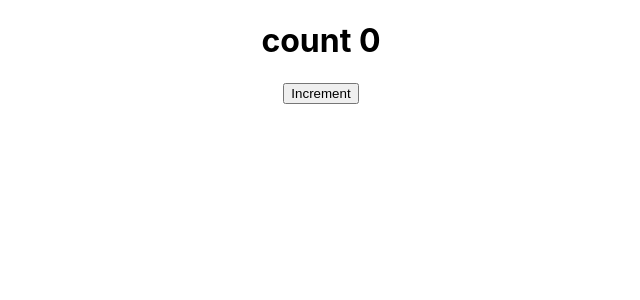
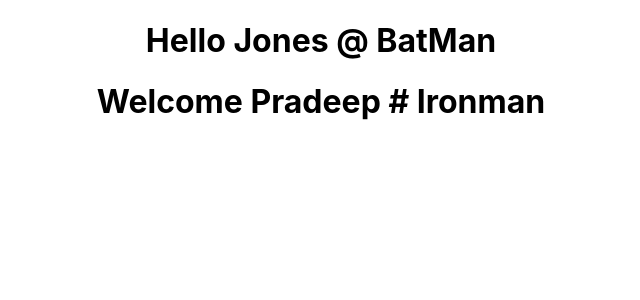
Before and after one commit to Pradeep712/React, a React (Create React App) app in the folder hello-world/: page / in a window 1280 px wide. Shown: the top 300 px of the page, without its empty margins (319-959 px from the left). Built offline with nearby package versions, Linux system fonts and the light colour scheme.

Commit message:
Step 9 Props and State Management

```diff
--- a/hello-world/src/App.js
+++ b/hello-world/src/App.js
@@ -50,14 +50,27 @@
 //   }
 // }
 
-class App extends Component {
-  render() {
+//setState Co
+// class App extends Component {
+//   render() {
+//     return (
+//       <div className="App">
+//         <Counter />
+//       </div>
+//     );
+//   }
+// }
+
+class App extends Component{
+  render(){
     return (
-      <div className="App">
-        <Counter />
+     <div className="App">
+        <Greet name='Jones' heroName='BatMan'>
+        </Greet>
+        <Welcome name='Pradeep' heroName='Ironman'>
+        </Welcome>
       </div>
-    );
+    )
   }
 }
-
 export default App;
--- a/hello-world/src/component/Greet.js
+++ b/hello-world/src/component/Greet.js
@@ -10,12 +10,22 @@
 // export const Greet = () => <h1>Hello Pradeep</h1>
 
 //Stateless props
-export const Greet = (props) =>{
-    console.log(props)
+// export const Greet = (props) =>{
+//     console.log(props)
+//     return (
+//     <div>
+//         <h1>Hello {props.name} @ {props.heroName}</h1>
+//         {props.children}
+//     </div>
+//     )
+// }
+
+//Destructuring parameters
+export const Greet = (props)=>{
+    const {name,heroName } = props
     return (
-    <div>
-        <h1>Hello {props.name} @ {props.heroName}</h1>
-        {props.children}
-    </div>
+        <div>
+            <h1>Hello {name} @ {heroName}</h1>
+        </div>
     )
 }
--- a/hello-world/src/component/Welcome.js
+++ b/hello-world/src/component/Welcome.js
@@ -1,9 +1,20 @@
 import React, {Component} from 'react';
 //Statefull Props
+// class Welcome extends Component {
+//     render() {
+//       return <h1>Welcome {this.props.name} # {this.props.heroName}</h1>;
+//     }
+// }
+
 class Welcome extends Component {
     render() {
-        this.props.heroName = 'pradeep';
-    return <h1>Welcome {this.props.name} # {this.props.heroName}</h1>;
+        const { name, heroName } = this.props
+        // const {state1, state2} = this.state
+        return (
+            <h1>
+                Welcome {name} # {heroName}
+            </h1>
+        );
     }
 }
 export default Welcome
```
